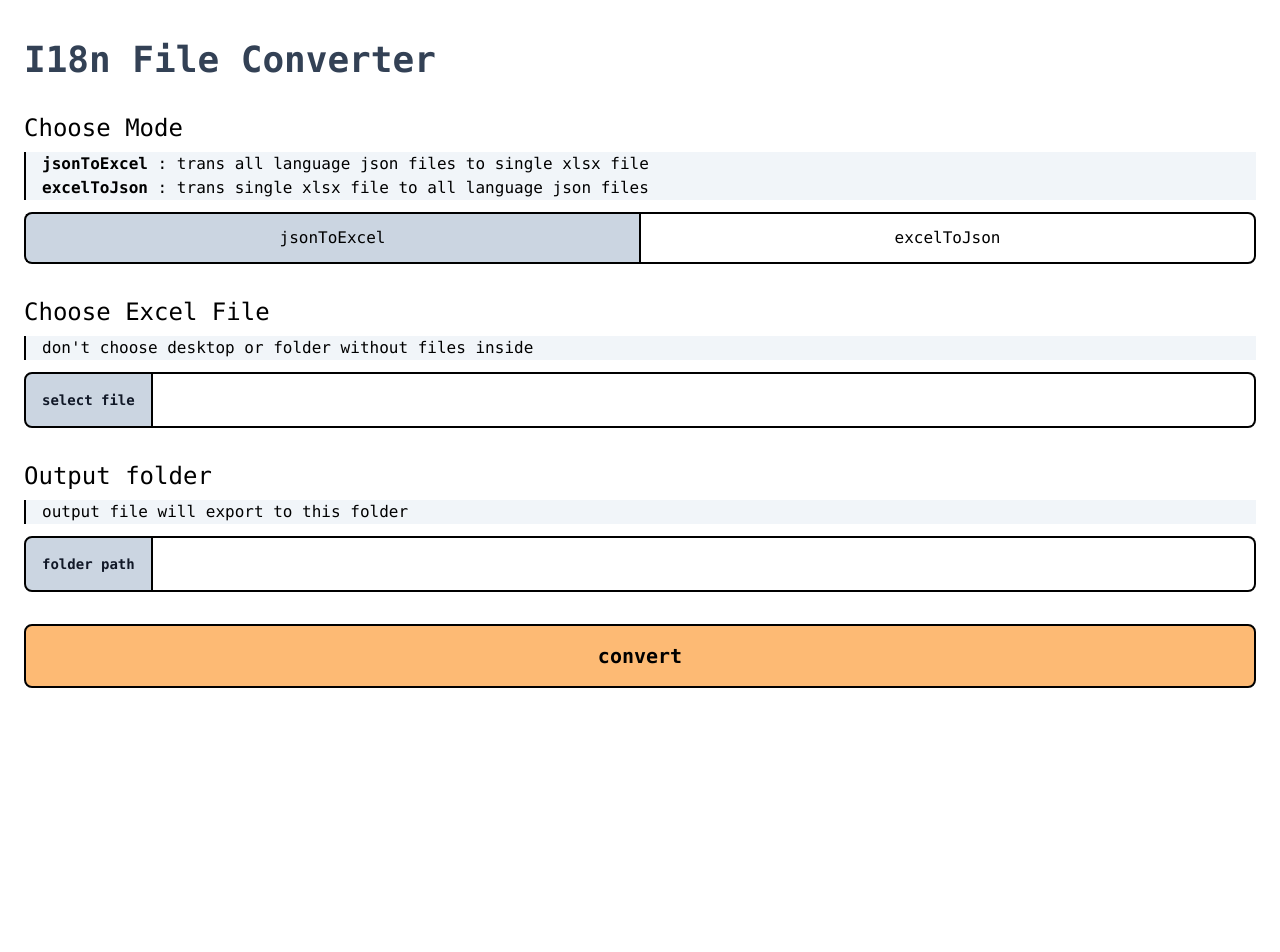
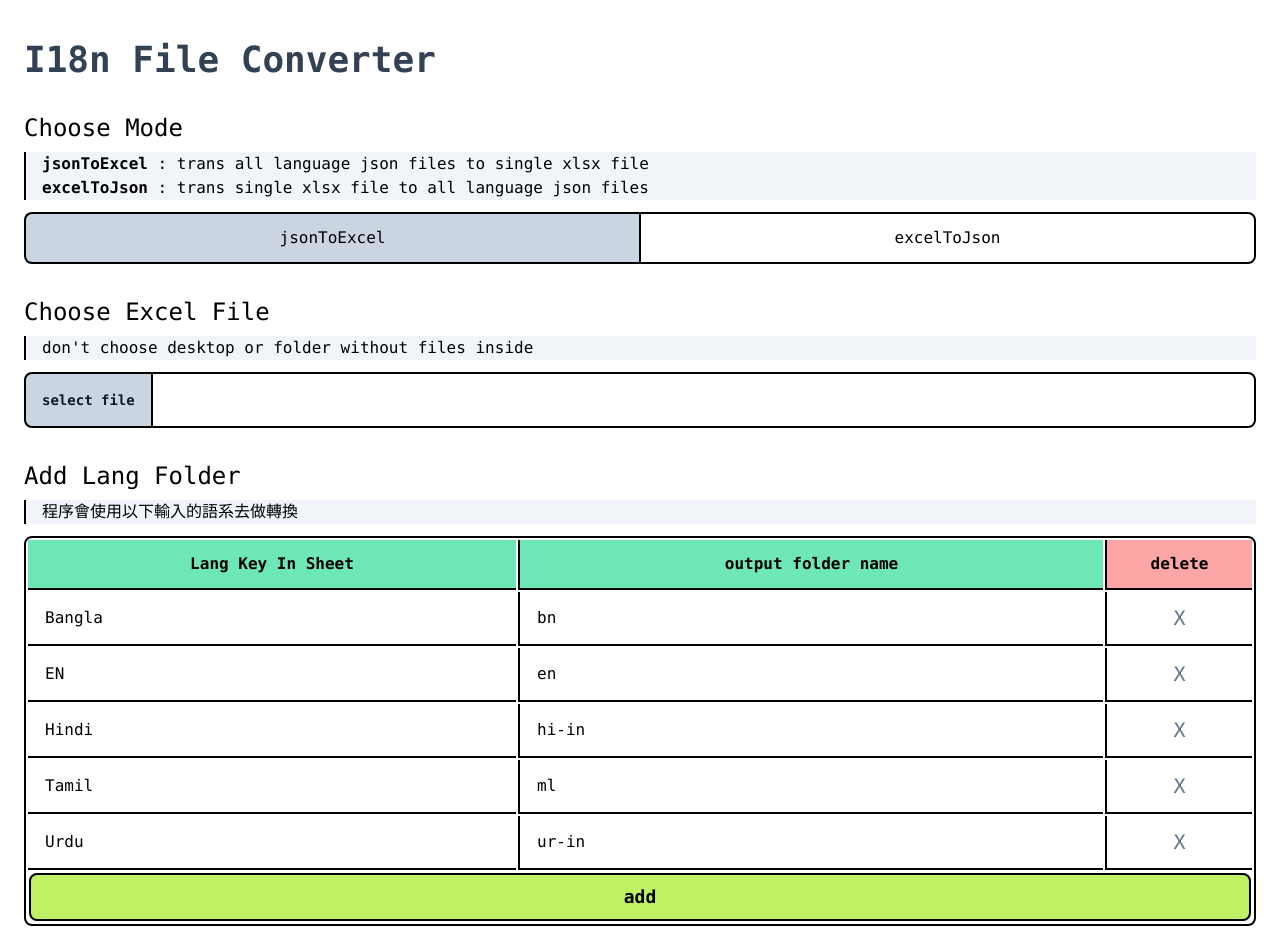
Before and after one commit to winszhuang/i18n-converter-web, a Vue app: page /ExcelToJson in a window 1280 px wide. Shown: the top 952 px of the page. Before the commit the page ends 800 px from the top, so only its background shows below. Built offline with nearby package versions, Linux system fonts and the light colour scheme.

Commit message:
feat: specify the lang of the table

```diff
--- a/package.json
+++ b/package.json
@@ -10,6 +10,7 @@
   "dependencies": {
     "@headlessui/vue": "^1.7.4",
     "file-saver": "^2.0.5",
+    "uuid": "^9.0.0",
     "vue": "^3.2.25",
     "vue-router": "^4.1.6",
     "xlsx": "https://cdn.sheetjs.com/xlsx-0.19.1/xlsx-0.19.1.tgz"
@@ -21,6 +22,7 @@
     "@tailwindcss/line-clamp": "^0.4.2",
     "@tailwindcss/typography": "^0.5.8",
     "@types/file-saver": "^2.0.5",
+    "@types/uuid": "^8.3.4",
     "@types/wicg-file-system-access": "^2020.9.5",
     "@vitejs/plugin-vue": "^2.2.0",
     "autoprefixer": "^10.4.13",
--- a/src/const/default.ts
+++ b/src/const/default.ts
@@ -1,3 +1,4 @@
+import { v4 as uuidv4 } from 'uuid'
 import { TransformModeEnum } from '../enums/mode.enum'
 
 export const TransformModeList = [
@@ -10,3 +11,31 @@ export const TransformModeList = [
     value: TransformModeEnum.excelToJson,
   },
 ]
+
+export const defaultLangItemList = [
+  {
+    langKey: 'Bangla',
+    folderName: 'bn',
+    id: uuidv4(),
+  },
+  {
+    langKey: 'EN',
+    folderName: 'en',
+    id: uuidv4(),
+  },
+  {
+    langKey: 'Hindi',
+    folderName: 'hi-in',
+    id: uuidv4(),
+  },
+  {
+    langKey: 'Tamil',
+    folderName: 'ml',
+    id: uuidv4(),
+  },
+  {
+    langKey: 'Urdu',
+    folderName: 'ur-in',
+    id: uuidv4(),
+  },
+]
--- a/src/pages/ExcelToJson.vue
+++ b/src/pages/ExcelToJson.vue
@@ -1,12 +1,20 @@
 <script lang="ts" setup>
+import { v4 as uuidv4 } from 'uuid'
 import type { WorkBook } from 'xlsx'
 import { read, utils } from 'xlsx'
 import { saveAs } from 'file-saver'
-import { ref, vModelCheckbox } from 'vue'
+import { computed, ref, vModelCheckbox } from 'vue'
+import { defaultLangItemList } from '../const/default'
 
 interface President {
   Name: string
   Index: number
+}
+
+interface LangKeyAndFolderName {
+  langKey: string
+  folderName: string
+  id: string
 }
 
 let directoryHandle: FileSystemDirectoryHandle | null
@@ -15,6 +23,20 @@ const inputFileRef = ref<HTMLElement>()
 const path = ref('')
 const chooseFileName = ref('')
 const outputFolderPath = ref('')
+const langList = ref([...defaultLangItemList])
+const isLangTableComplete = computed(() => langList.value.every(item => item.folderName && item.langKey))
+
+function addLang() {
+  langList.value.push({
+    langKey: '',
+    folderName: '',
+    id: uuidv4(),
+  })
+}
+
+function removeLangItem(id: string) {
+  langList.value = langList.value.filter(item => item.id !== id)
+}
 
 async function openFile() {
   try {
@@ -27,10 +49,10 @@ async function openFile() {
     if (wb.bookType !== 'xlsx')
       return alert('this file is not xlsx!! please select xlsx format file')
 
-    chooseFileName.value = fileHandler.name
     const canParse = checkSheetsHaveKeyField(wb)
     if (!canParse)
       return
+    chooseFileName.value = fileHandler.name
   }
   catch (error) {
     console.error((error as Error).message)
@@ -73,10 +95,14 @@ function checkSheetsHaveAllLang(workBook: WorkBook) {
 }
 
 function convert() {
-  if (!chooseFileName.value || !outputFolderPath.value) {
-    alert('required select file and target folder')
-    return
-  }
+  if (!chooseFileName.value)
+    return alert('required select file')
+
+  if (!isLangTableComplete.value)
+    return alert('please finish lang folder table')
+
+  if (!outputFolderPath.value)
+    return alert('required target folder')
 
   console.log('convert ite')
 }
@@ -121,9 +147,78 @@ async function handleDirectory() {
       </div>
     </div>
 
+    <!-- add lang folder -->
+    <h4 class="mt-8 mb-2 text-2xl">
+      Add Lang Folder
+    </h4>
+    <div class="pl-4 mb-3 border-l-2 border-black bg-slate-100">
+      程序會使用以下輸入的語系去做轉換
+    </div>
+    <table class="w-full border-2 border-separate border-black rounded-lg">
+      <tr class="divide-x-2 divide-black bg-emerald-300">
+        <th class="py-3 border-b-2 border-black" style="width: 40%">
+          Lang Key In Sheet
+        </th>
+        <th class="py-3 border-b-2 border-black">
+          output folder name
+        </th>
+        <th class="py-3 bg-red-300 border-b-2 border-black">
+          delete
+        </th>
+      </tr>
+      <template v-if="langList.length">
+        <tr
+          v-for="lang in langList"
+          :key="lang.id"
+          class="text-center divide-x-2 divide-black"
+        >
+          <td class="py-3 border-b-2 border-black">
+            <input
+              v-model="lang.langKey"
+              type="text"
+              class="w-full px-4 outline-none"
+              placeholder="Hindi"
+            >
+          </td>
+          <td class="py-3 border-b-2 border-black">
+            <input
+              v-model="lang.folderName"
+              type="text"
+              class="w-full px-4 outline-none"
+              placeholder="hi-in"
+            >
+          </td>
+          <td class="py-3 text-xl border-b-2 border-black">
+            <button class=" text-slate-500 hover:text-slate-800 active:text-slate-900" @click="removeLangItem(lang.id)">
+              X
+            </button>
+          </td>
+        </tr>
+      </template>
+      <template v-else>
+        <tr class="text-center divide-x-2 divide-black">
+          <td colspan="3" class="py-8 font-bold ">
+            no data
+          </td>
+        </tr>
+      </template>
+      <tfoot class="w-full">
+        <tr>
+          <td colspan="3">
+            <button
+              class="block w-full py-2 text-lg font-bold border-2 border-black rounded-lg bg-lime-300 active:bg-lime-500 hover:bg-lime-400"
+              @click="addLang"
+            >
+              add
+            </button>
+          </td>
+        </tr>
+      </tfoot>
+    </table>
+
     <!-- select target folder -->
     <h4 class="mt-8 mb-2 text-2xl">
-      Output folder
+      Output I18n folder
     </h4>
     <div class="pl-4 mb-3 border-l-2 border-black bg-slate-100">
       output file will export to this folder
```
Also changed, not shown: 1 other file (tests, documents, lock files or other folders).
